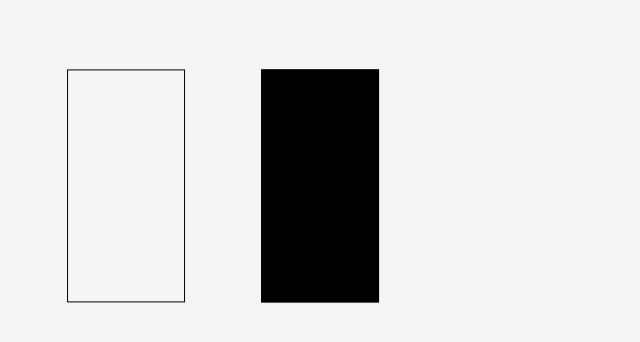
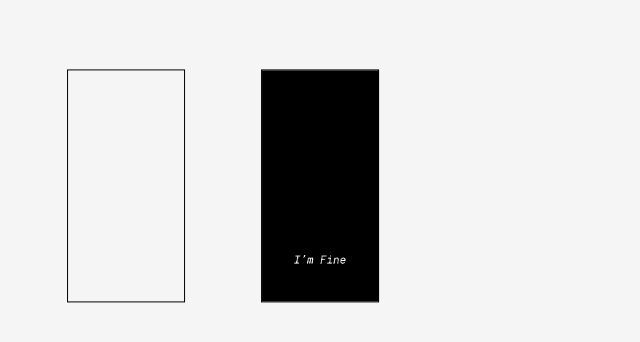
Before and after one commit to rosalindjchang/zine-index, a plain HTML site: page index.html in a window 1280 px wide. In both pictures the pointer is over the element 833 px from the left and 400 px from the top of the page. Shown: the part 214-556 px from the top of the page, 514-1154 px from the left. Drawn offline with nearby package versions, Linux system fonts and the light colour scheme.

Commit message:
imfine update bg

```diff
--- a/style.css
+++ b/style.css
@@ -20,7 +20,10 @@ body {
 }
 
 #fine:hover {
-	background-color: black;
+	background-image: url(img/fine-01.png);
+	background-size:cover;
+	background-position: center;
+	background-repeat: no-repeat;
 	cursor: pointer;
 }
 
```
Also changed, not shown: img/fine-01.png (added).
